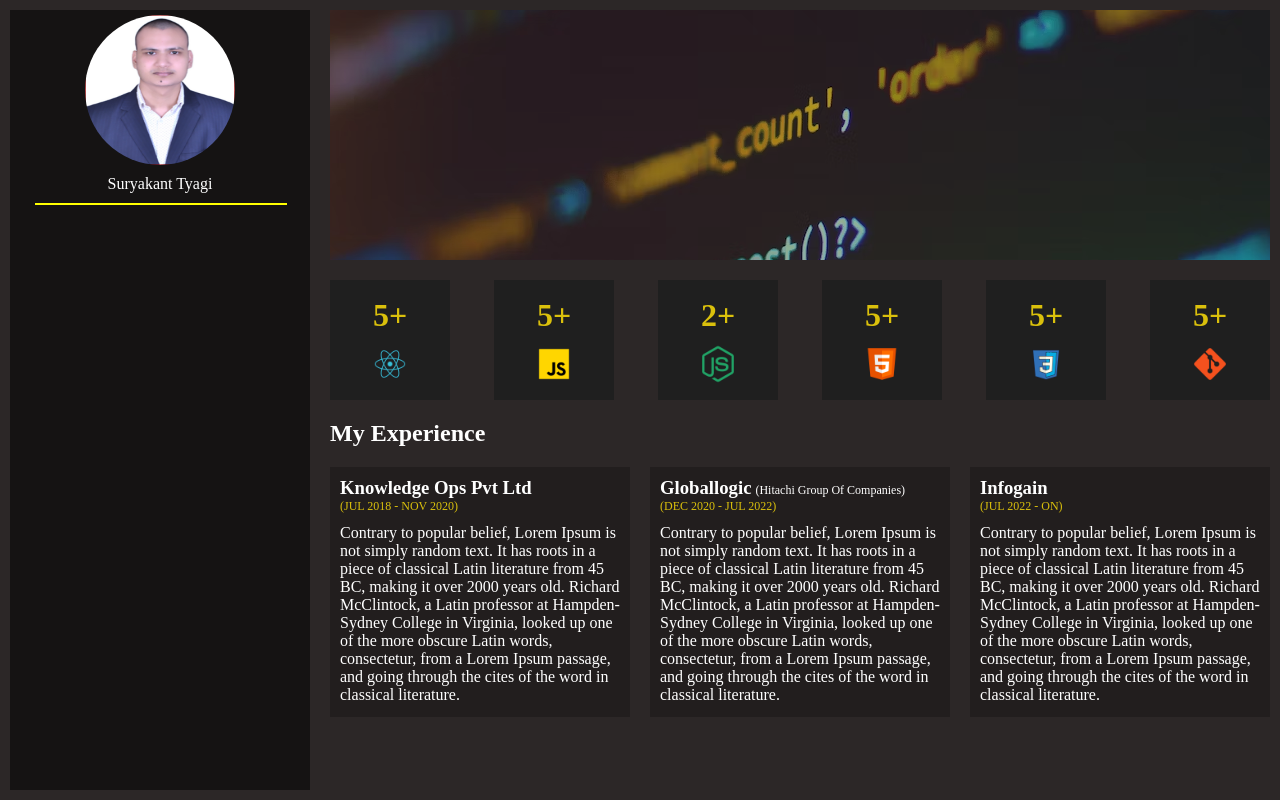
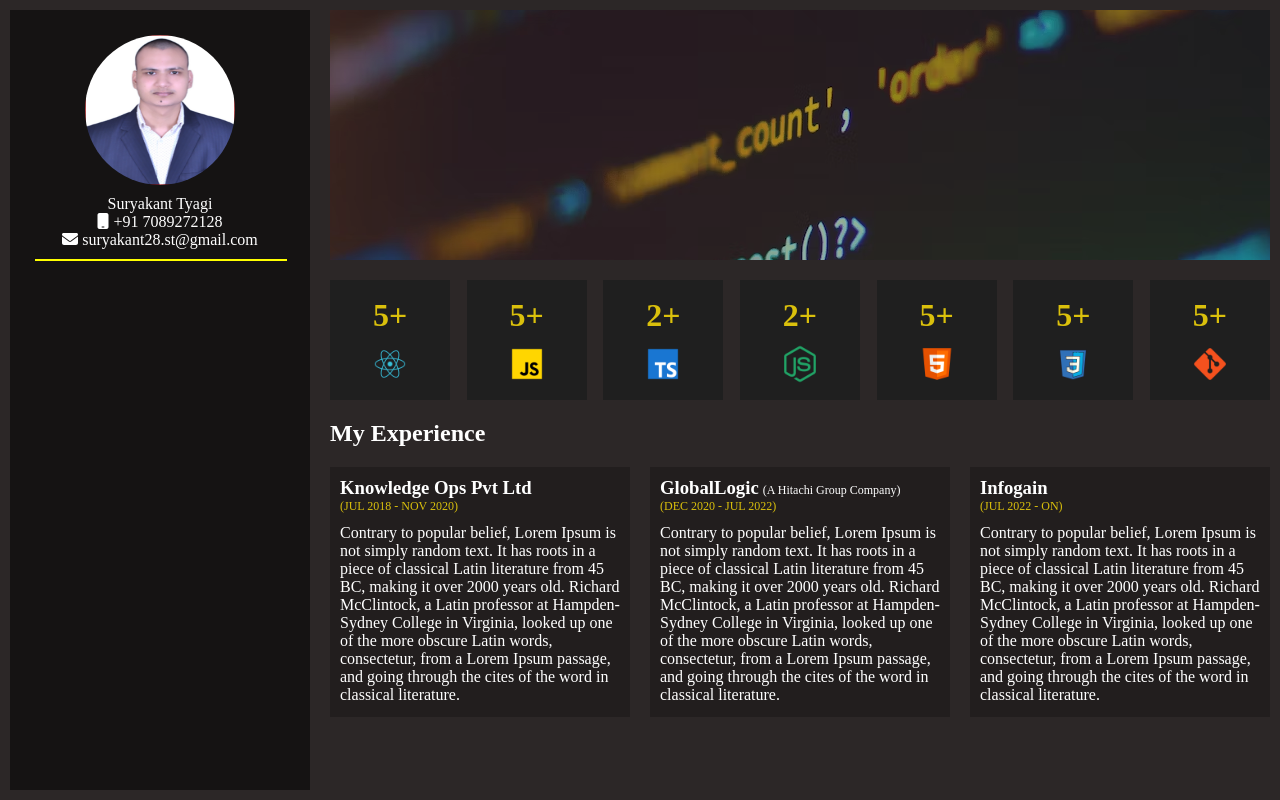
Before and after one commit to suryakanttyagi/profile-builder, a React (Create React App) app: page / in a window 1280 px wide. Built offline with nearby package versions, Linux system fonts and the light colour scheme.

Commit message:
added icons and brand logos

```diff
--- a/src/components/main/main.js
+++ b/src/components/main/main.js
@@ -13,6 +13,7 @@ function Main() {
           <div className='detail-card d-flex justify-between'>
             <CardBadge title="5+" subTitleImage='./react-400.png'/>
             <CardBadge title="5+" subTitleImage='./javascript-400.png'/>
+            <CardBadge title="2+" subTitleImage='./typescript-400.png'/>
             <CardBadge title="2+" subTitleImage='./nodejs-400.png'/>
             <CardBadge title="5+" subTitleImage='./html5-400.png'/>
             <CardBadge title="5+" subTitleImage='./css3-400.png'/>
@@ -22,7 +23,7 @@ function Main() {
             <h2>My Experience</h2>
             <div className='service-list d-flex justify-between'>
               <CardService orgName="Knowledge Ops Pvt Ltd" duration='(JUL 2018 - NOV 2020)'/>
-              <CardService orgName="Globallogic" subName="(Hitachi Group Of Companies)" duration='(DEC 2020 - JUL 2022)'/>
+              <CardService orgName="GlobalLogic" subName="(A Hitachi Group Company)" duration='(DEC 2020 - JUL 2022)'/>
               <CardService orgName="Infogain" duration='(JUL 2022 - ON)'/>
             </div>
           </div>
--- a/src/components/nav/nav.js
+++ b/src/components/nav/nav.js
@@ -1,4 +1,5 @@
-import NavMenu from "../nav-menu/navMenu";
+import { FontAwesomeIcon } from '@fortawesome/react-fontawesome';
+import { faMobile, faEnvelope } from '@fortawesome/free-solid-svg-icons';
 import "./nav.scss";
 
 function Nav() {
@@ -8,14 +9,18 @@ function Nav() {
         <div className="card">
           <div className="card-head">
             <div className="head-content d-flex flex-column align-center">
-              <img className="profile-image" src="./passport_photo.jpg" />
+              <img className="profile-image" alt="Suryakant Tyagi Profile" src="./passport_photo.jpg" />
               <p className="profile-name text-center">Suryakant Tyagi</p>
+              <p className="text-center">
+                <a href="tel: +917089272128"><FontAwesomeIcon icon={faMobile} /> +91 7089272128</a>
+              </p>
+              <p className="text-center">
+                <a href='mailto: suryakant28.st@gmail.com'><FontAwesomeIcon icon={faEnvelope} /> suryakant28.st@gmail.com</a>
+              </p>
             </div>
             <div className="h-line"></div>
           </div>
-          <div className="card-body">
-
-          </div>
+          <div className="card-body"></div>
         </div>
       </aside>
     </div>
--- a/src/components/nav/nav.scss
+++ b/src/components/nav/nav.scss
@@ -6,10 +6,15 @@
     width: 300px;
   }
   .card {
+    padding: 20px 0px;
     width: 100%;
     & .card-head {
       color: #FFF;
       padding: 5px;
+      & .head-content a {
+        text-decoration: none;
+        color: inherit;
+      }
       & .profile-image {
         border-radius: 50%;
         height: 150px;
@@ -24,7 +29,6 @@
         content: '';
         display: block;
         width: 100%;
-        /* display: flex; */
         justify-content: center;
         border: 1px solid yellow;
         text-align: center;
```
Also changed, not shown: public/typescript-400.png (added).
